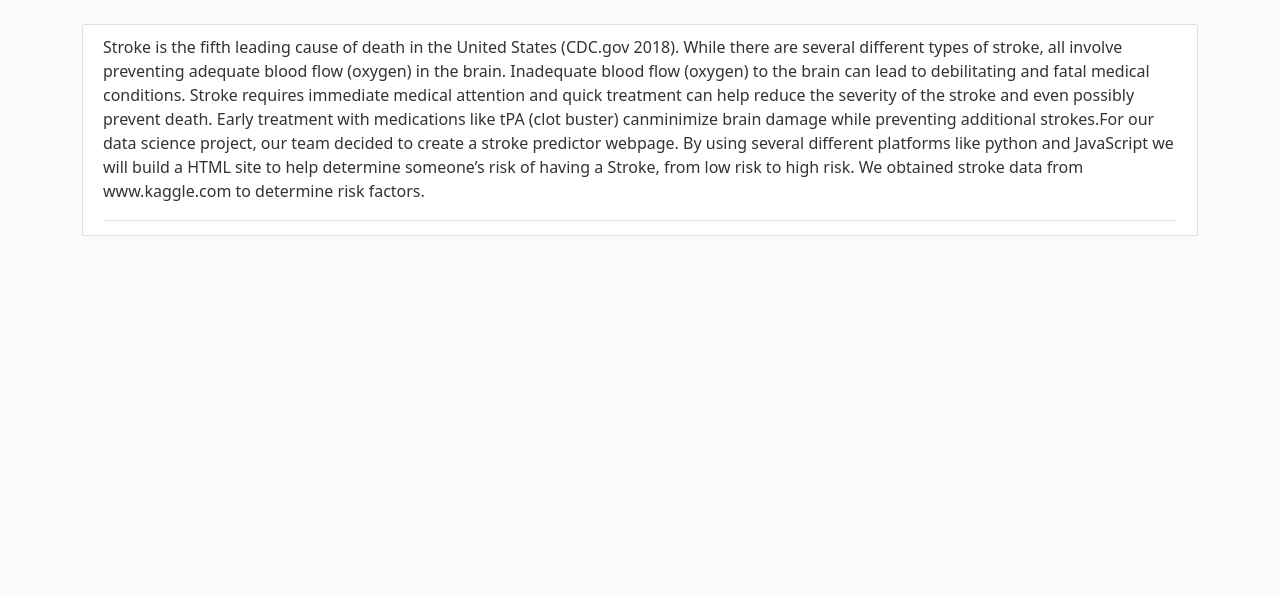
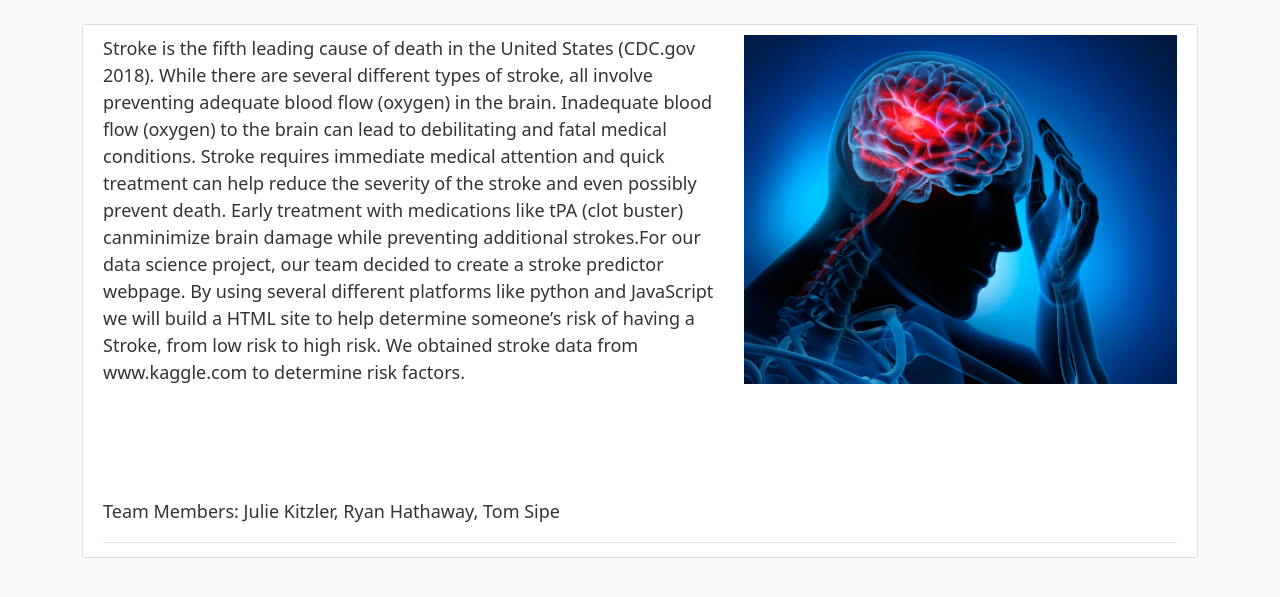
Before and after one commit to thomasipe/FinalProject, a Flask app: page / in a window 1280 px wide. Shown: the part 56-653 px from the top of the page. Run offline with Flask 2, Linux system fonts and the light colour scheme; some libraries are stand-ins or nearby versions.

Commit message:
Changes to home page layout

```diff
--- a/flask_app/templates/home.html
+++ b/flask_app/templates/home.html
@@ -1,10 +1,23 @@
 {% extends "layout.html" %}
 {% block content %}
 <article class="media content-section">
+  <script src="https://stackpath.bootstrapcdn.com/bootstrap/4.1.3/js/bootstrap.min.js" integrity="sha384-ChfqqxuZUCnJSK3+MXmPNIyE6ZbWh2IMqE241rYiqJxyMiZ6OW/JmZQ5stwEULTy" crossorigin="anonymous"></script>
+
        <div class="media-body">
          <div class="article-metadata">
-           <p>Stroke is the fifth leading cause of death in the United States (CDC.gov 2018).  While there are several different types of stroke, all involve preventing adequate blood flow (oxygen) in the brain.  Inadequate blood flow (oxygen) to the brain can lead to debilitating and fatal medical conditions.  Stroke requires immediate medical attention and quick treatment can help reduce the severity of the stroke and even possibly prevent death.    Early treatment with medications like tPA (clot buster) canminimize brain damage while preventing additional strokes.For our data science project, our team decided to create a stroke predictor webpage.  By using several different platforms like python and JavaScript we will build a HTML site to help determine someone’s risk of having a Stroke, from low risk to high risk.  We obtained stroke data from www.kaggle.com to determine risk factors.</p>
+          <div class="row">
+            <div class="col-lg-7">
+              <p style="font-size: large;">Stroke is the fifth leading cause of death in the United States (CDC.gov 2018).  While there are several different types of stroke, all involve preventing adequate blood flow (oxygen) in the brain.  Inadequate blood flow (oxygen) to the brain can lead to debilitating and fatal medical conditions.  Stroke requires immediate medical attention and quick treatment can help reduce the severity of the stroke and even possibly prevent death.    Early treatment with medications like tPA (clot buster) canminimize brain damage while preventing additional strokes.For our data science project, our team decided to create a stroke predictor webpage.  By using several different platforms like python and JavaScript we will build a HTML site to help determine someone’s risk of having a Stroke, from low risk to high risk.  We obtained stroke data from www.kaggle.com to determine risk factors.</p>
+              <br>
+              <br>
+              <br>
+              <br>
+              <p style="font-size: large;">Team Members: Julie Kitzler, Ryan Hathaway, Tom Sipe</p>
+            </div>
+            <div class="col-lg-5">
+              <img src="static/stronk.jpeg" class="img-fluid" alt="Stroke">
 
+            </div>
          </div>
        </div>
      </article>
```
Also changed, not shown: flask_app/static/stronk.jpeg (added), 2 other files.
